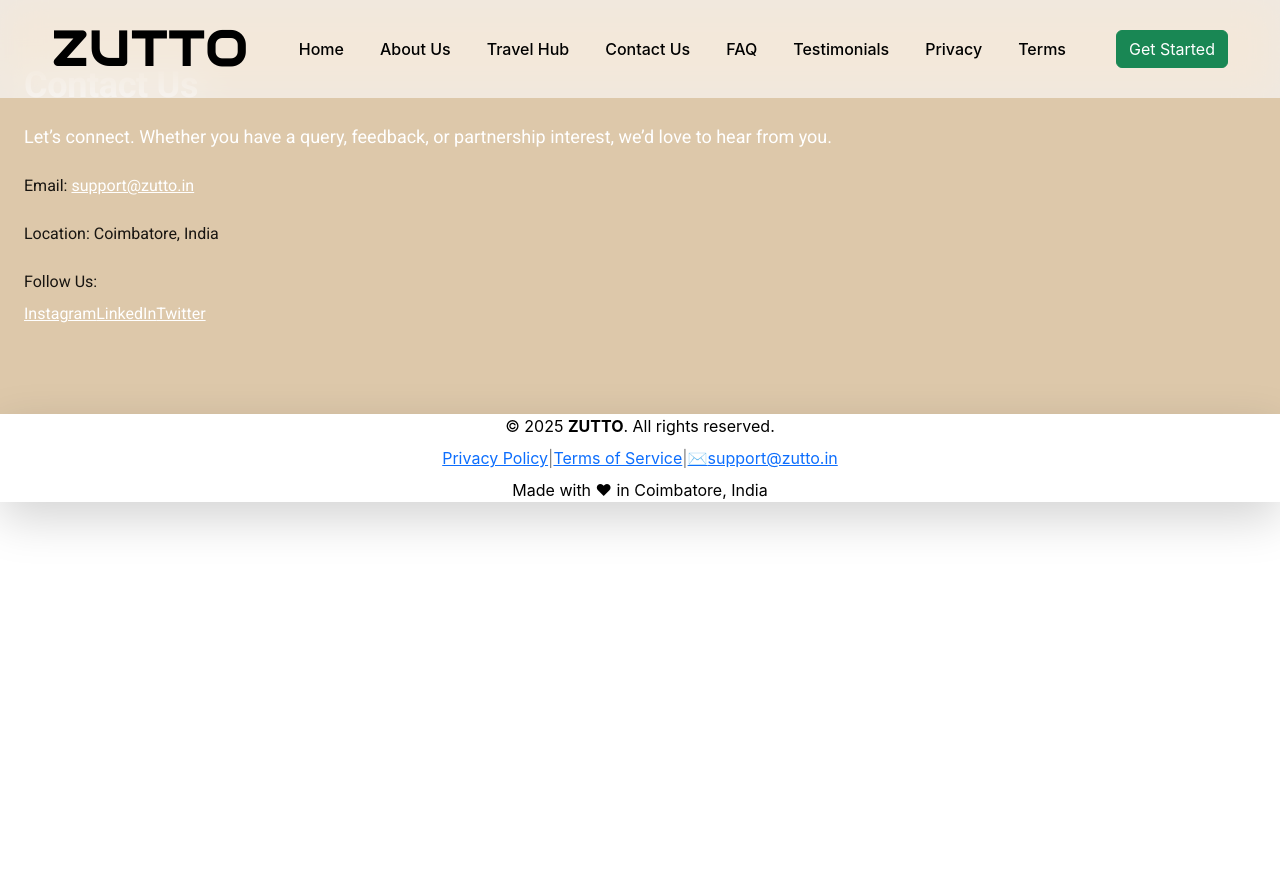
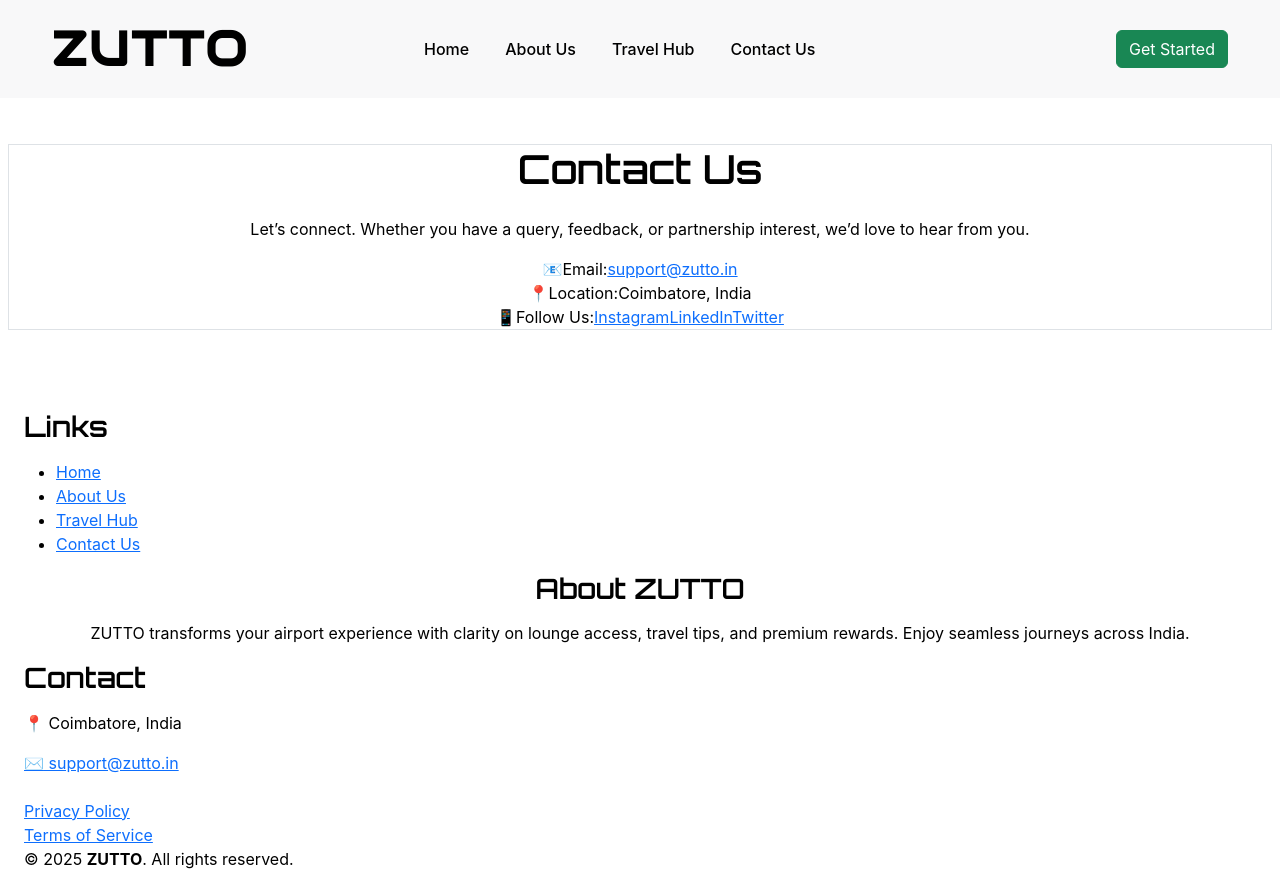
Before and after one commit to pixelperfectsolutions/zuttoweb-mui-dark, a React (Vite) app: page /contact in a window 1280 px wide. Before the commit the page ends 800 px from the top, so only its background shows below. Built offline with nearby package versions, Linux system fonts and the light colour scheme.

Commit message:
apple ui 1

```diff
--- a/src/App.tsx
+++ b/src/App.tsx
@@ -6,10 +6,10 @@ import Home from './pages/Home';
 import About from './pages/About';
 import TravelHub from './pages/TravelHub';
 import Contact from './pages/Contact';
-import FAQ from './pages/FAQ';
-import Testimonials from './pages/Testimonials';
-import Privacy from './pages/Privacy';
-import Terms from './pages/Terms';
+// import FAQ from './pages/FAQ';
+// import Testimonials from './pages/Testimonials';
+// import Privacy from './pages/Privacy';
+// import Terms from './pages/Terms';
 
 function App() {
   return (
@@ -21,10 +21,10 @@ function App() {
           <Route path="/about" element={<About />} />
           <Route path="/travel-hub" element={<TravelHub />} />
           <Route path="/contact" element={<Contact />} />
-          <Route path="/faq" element={<FAQ />} />
-          <Route path="/testimonials" element={<Testimonials />} />
-          <Route path="/privacy" element={<Privacy />} />
-          <Route path="/terms" element={<Terms />} />
+          {/* <Route path="/faq" element={<FAQ />} /> */}
+          {/* <Route path="/testimonials" element={<Testimonials />} /> */}
+          {/* <Route path="/privacy" element={<Privacy />} /> */}
+          {/* <Route path="/terms" element={<Terms />} /> */}
         </Routes>
       </main>
       <Footer />
--- a/src/components/Footer.tsx
+++ b/src/components/Footer.tsx
@@ -1,29 +1,45 @@
 import React from 'react';
 
 const Footer: React.FC = () => (
-  <footer className="w-full bg-[#ddc8aa] text-[#181511] py-6 px-4 shadow-lg mt-8 text-center">
-    <p className="font-roboto text-sm mb-2">
-      &copy; {new Date().getFullYear()} <b>ZUTTO</b>. All rights reserved.
-    </p>
-
-    <div className="flex items-center justify-center space-x-4 mb-2 font-roboto text-sm">
-      <a href="/privacy" className="hover:text-yellow-400 font-medium transition-colors">
-        Privacy Policy
-      </a>
-      <span className="opacity-50">|</span>
-      <a href="/terms" className="hover:text-yellow-400 font-medium transition-colors">
-        Terms of Service
-      </a>
-      <span className="opacity-50">|</span>
-      <a href="mailto:support@zutto.in" className="hover:text-yellow-400 font-medium transition-colors flex items-center space-x-1">
-        <span>✉️</span>
-        <span>support@zutto.in</span>
-      </a>
+  <footer className="w-full bg-[#f5efe6] text-[#181511] pt-10 pb-4 px-4 border-t border-[#e5d6be] mt-8">
+    <div className="w-full max-w-6xl mx-auto flex flex-col gap-6">
+      {/* Primary Row: Three Columns, always horizontal */}
+      <div className="w-full flex flex-row gap-8 pb-6 border-b border-[#e5d6be]">
+        {/* Column 1: Links */}
+        <div className="flex-1 min-w-[180px]">
+          <h3 className="font-bold mb-3 text-lg">Links</h3>
+          <ul className="space-y-2 text-sm">
+            <li><a href="/" className="hover:underline">Home</a></li>
+            <li><a href="/about" className="hover:underline">About Us</a></li>
+            <li><a href="/travel-hub" className="hover:underline">Travel Hub</a></li>
+            <li><a href="/contact" className="hover:underline">Contact Us</a></li>
+          </ul>
+        </div>
+        {/* Column 2: Short Description */}
+        <div className="flex-1 flex flex-col items-center text-center justify-center min-w-[180px]">
+          <h3 className="font-bold mb-3 text-lg">About ZUTTO</h3>
+          <p className="text-sm max-w-xs">ZUTTO transforms your airport experience with clarity on lounge access, travel tips, and premium rewards. Enjoy seamless journeys across India.</p>
+        </div>
+        {/* Column 3: Location/Contact */}
+        <div className="flex-1 flex flex-col items-end text-right justify-center min-w-[180px]">
+          <h3 className="font-bold mb-3 text-lg">Contact</h3>
+          <p className="text-sm flex items-center gap-1"><span role="img" aria-label="location">📍</span> Coimbatore, India</p>
+          <a href="mailto:support@zutto.in" className="text-sm text-[#1a237e] hover:underline flex items-center gap-1 mt-1"><span role="img" aria-label="email">✉️</span> support@zutto.in</a>
+        </div>
+      </div>
+      {/* Secondary Row: Three Columns, always horizontal */}
+      <div className="w-full flex flex-row gap-4 pt-4 text-xs text-[#6b6b6b] items-center">
+        <div className="flex-1 flex justify-start">
+          <a href="/privacy" className="hover:underline">Privacy Policy</a>
+        </div>
+        <div className="flex-1 flex justify-center">
+          <a href="/terms" className="hover:underline">Terms of Service</a>
+        </div>
+        <div className="flex-1 flex justify-end">
+          &copy; {new Date().getFullYear()} <b>ZUTTO</b>. All rights reserved.
+        </div>
+      </div>
     </div>
-
-    <p className="font-roboto text-sm flex items-center justify-center gap-1">
-      Made with <span className="animate-pulse text-red-500">❤</span> in Coimbatore, India
-    </p>
   </footer>
 );
 
--- a/src/components/Header.tsx
+++ b/src/components/Header.tsx
@@ -8,10 +8,10 @@ const navItems = [
   { name: 'About Us', path: '/about' },
   { name: 'Travel Hub', path: '/travel-hub' },
   { name: 'Contact Us', path: '/contact' },
-  { name: 'FAQ', path: '/faq' },
-  { name: 'Testimonials', path: '/testimonials' },
-  { name: 'Privacy', path: '/privacy' },
-  { name: 'Terms', path: '/terms' },
+  // { name: 'FAQ', path: '/faq' },
+  // { name: 'Testimonials', path: '/testimonials' },
+  // { name: 'Privacy', path: '/privacy' },
+  // { name: 'Terms', path: '/terms' },
 ];
 
 const Header: React.FC = () => {
--- a/src/index.css
+++ b/src/index.css
@@ -40,19 +40,7 @@ h1, h2, h3, h4, h5, h6 {
   color: var(--apple-heading) !important;
 }
 
-/* Button CTA hover states */
-.btn-primary:hover,
-.btn-primary:focus {
-  background-color: #0060d1 !important;
-  border-color: #0060d1 !important;
-}
 
-.btn-outline-primary:hover,
-.btn-outline-primary:focus {
-  background-color: var(--apple-accent) !important;
-  color: #fff !important;
-  border-color: var(--apple-accent) !important;
-}
 
 /* Section container */
 section {
--- a/src/pages/About.tsx
+++ b/src/pages/About.tsx
@@ -12,11 +12,11 @@ import { Container, Row, Col, Card } from 'react-bootstrap';
  */
 const About: React.FC = () => (
   <>
-    <Container className="py-5">
+    <Container className="pt-5 pb-5 px-3" style={{ paddingTop: '9rem', paddingBottom: '5rem', maxWidth: '1200px' }}>
       {/* The Story Behind ZUTTO */}
-      <Card className="mb-5 p-4 shadow-lg border-0">
+      <Card className="mb-5 p-4 shadow-lg border-0" style={{ marginTop: '10rem' }}>
         <Card.Body>
-          <h1 className="fw-bold display-5 mb-4 text-center">The Story Behind ZUTTO: Why ZUTTO?</h1>
+          <h1 className="fw-bold display-5 mb-4 text-center ">The Story Behind ZUTTO: Why ZUTTO?</h1>
           <p className="lead mb-0 text-center">
             The idea for ZUTTO was born from a frustrating travel experience faced by our founder’s father, who was denied lounge entry due to unclear card eligibility.<br/>
             Sharing this experience with his son, they recognized a common challenge many travelers face, and together, they created ZUTTO to solve it.<br/>
@@ -175,14 +175,13 @@ const About: React.FC = () => (
         padding: '50px 0',
         zIndex: 2,
         position: 'relative',
-        background: '#18191A',
       }}
     >
       <Container style={{ maxWidth: '1100px' }}>
         <Row className="g-4 justify-content-center">
           {[1, 2, 3].map((n) => (
             <Col key={n} md={4} className="d-flex justify-content-center">
-              <div style={{ boxShadow: '0 4px 24px rgba(0,0,0,0.5)', borderRadius: 16, overflow: 'hidden', background: '#222', padding: 16 }}>
+              <div style={{ boxShadow: '0 4px 24px rgba(0,0,0,0.5)', borderRadius: 16, overflow: 'hidden', background: '#000', padding: 16 }}>
                 <img
                   src={n === 1 ? "/login_page.png" : n === 2 ? "/my_cards.png" : "/profile.png"}
                   alt={n === 1 ? "Login Page Screenshot" : n === 2 ? "My Cards Screenshot" : "Profile Screenshot"}
--- a/src/pages/Contact.tsx
+++ b/src/pages/Contact.tsx
@@ -1,21 +1,28 @@
 import React from 'react';
 
 const Contact: React.FC = () => (
-  <div style={{ maxWidth: 1300, margin: '0 auto', padding: '4rem 1.5rem', background: '#ddc8aa', color: '#181511', fontFamily: 'Roboto, Arial, sans-serif' }}>
-    <h1 style={{ fontFamily: 'Montserrat, Roboto, Arial, sans-serif', fontWeight: 700, fontSize: '2.25rem', marginBottom: '1rem', color: 'white' }}>Contact Us</h1>
-    <p style={{ fontFamily: 'Roboto, Arial, sans-serif', fontSize: '1.125rem', marginBottom: '1.5rem', color: 'white' }}>Let’s connect. Whether you have a query, feedback, or partnership interest, we’d love to hear from you.</p>
-    <div className="mb-4">
-      <span className="font-semibold">Email:</span> <a href="mailto:support@zutto.in" className="text-white hover:underline">support@zutto.in</a>
-    </div>
-    <div className="mb-4">
-      <span className="font-semibold">Location:</span> Coimbatore, India
-    </div>
-    <div className="mb-4">
-      <span className="font-semibold">Follow Us:</span>
-      <div className="flex gap-4 mt-2">
-        <a href="#" className="text-white hover:underline">Instagram</a>
-        <a href="#" className="text-white hover:underline">LinkedIn</a>
-        <a href="#" className="text-white hover:underline">Twitter</a>
+  <div className="flex flex-1 justify-center items-center bg-[#f5efe6] py-10 px-2" style={{ paddingTop: '9rem', paddingBottom: '5rem' }}>
+    <div className="w-full max-w-lg bg-[#ddc8aa] rounded-2xl shadow-xl p-8 md:p-12 border border-[#e5d6be] flex flex-col items-center text-center">
+      <h1 className="font-bold text-3xl md:text-4xl mb-4 text-[#181511] font-['Montserrat','Roboto','Arial',sans-serif]">Contact Us</h1>
+      <p className="text-lg mb-8 text-[#3a2e1a] font-roboto">Let’s connect. Whether you have a query, feedback, or partnership interest, we’d love to hear from you.</p>
+      <div className="flex flex-col gap-5 w-full">
+        <div className="flex items-center justify-center gap-3 text-lg">
+          <span role="img" aria-label="email">📧</span>
+          <span className="font-semibold text-[#181511]">Email:</span>
+          <a href="mailto:support@zutto.in" className="text-[#1a237e] hover:underline font-medium">support@zutto.in</a>
+        </div>
+        <div className="flex items-center justify-center gap-3 text-lg">
+          <span role="img" aria-label="location">📍</span>
+          <span className="font-semibold text-[#181511]">Location:</span>
+          <span className="text-[#3a2e1a]">Coimbatore, India</span>
+        </div>
+        <div className="flex items-center justify-center gap-3 text-lg">
+          <span role="img" aria-label="follow">📱</span>
+          <span className="font-semibold text-[#181511]">Follow Us:</span>
+          <a href="#" className="text-[#1a237e] hover:underline font-medium">Instagram</a>
+          <a href="#" className="text-[#1a237e] hover:underline font-medium">LinkedIn</a>
+          <a href="#" className="text-[#1a237e] hover:underline font-medium">Twitter</a>
+        </div>
       </div>
     </div>
   </div>
--- a/src/pages/TravelHub.tsx
+++ b/src/pages/TravelHub.tsx
@@ -2,10 +2,10 @@ import React from 'react';
 import { Container, Row, Col, Card } from 'react-bootstrap';
 
 const TravelHub: React.FC = () => (
-  <Container className="py-5">
-    <Row className="justify-content-center">
-      <Col lg={10}>
-        <Card className="shadow-lg border-0 mb-5 p-4 bg-dark text-white">
+  <Container className="py-5" style={{ maxWidth: '1200px' }}>
+    <Row className="justify-content-center" style={{ paddingTop: '9rem', paddingBottom: '5rem' }}>
+      <Col lg={12}>
+        <Card className="shadow-lg border-0 mb-5 p-4 bg-[#ddc8aa] text-dark">
           <Card.Body className="p-4">
             <h1 className="display-5 fw-bold mb-3 text-center">Travel Hub – News, Tips & Stories</h1>
             <p className="lead mb-4 text-center">
@@ -13,7 +13,7 @@ const TravelHub: React.FC = () => (
             </p>
             <Row className="g-4">
               <Col md={4}>
-                <Card className="h-100 bg-secondary text-white border-0">
+                <Card className="h-100 bg-dark text-white border-0">
                   <Card.Body className="p-4">
                     <h2 className="h5 fw-bold mb-2">Travel News</h2>
                     <p className="mb-0">
@@ -23,7 +23,7 @@ const TravelHub: React.FC = () => (
                 </Card>
               </Col>
               <Col md={4}>
-                <Card className="h-100 bg-secondary text-white border-0">
+                <Card className="h-100 bg-dark text-white border-0">
                   <Card.Body className="p-4">
                     <h2 className="h5 fw-bold mb-2">Pro Travel Tips</h2>
                     <ul className="mb-0 ps-3">
@@ -35,7 +35,7 @@ const TravelHub: React.FC = () => (
                 </Card>
               </Col>
               <Col md={4}>
-                <Card className="h-100 bg-secondary text-white border-0">
+                <Card className="h-100 bg-dark text-white border-0">
                   <Card.Body className="p-4">
                     <h2 className="h5 fw-bold mb-2">Featured Travel Stories</h2>
                     <p className="mb-0">
```
